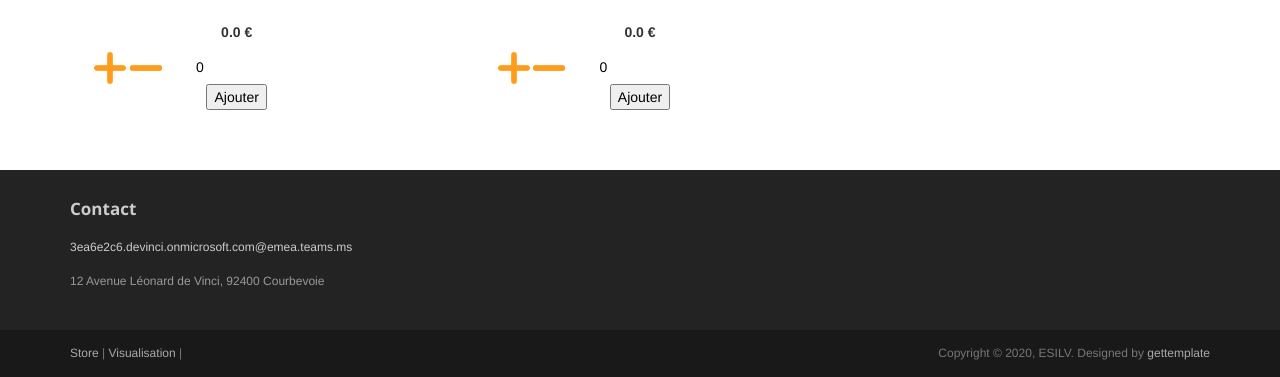
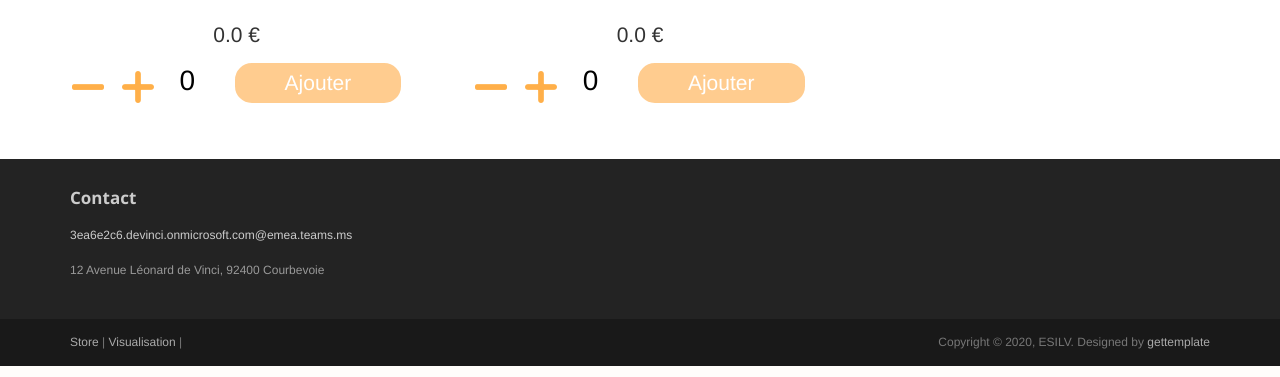
Before and after one commit to VictorGoubet/WicoronApp, a Django app: page /Magasin/Store in a window 1280 px wide. Shown: the part 1135-1512 px from the top of the page. Run offline with Django 3.2, Linux system fonts and the light colour scheme; a user stored in the database is signed in; data comes from the database, SQL or seed files in the repository; some libraries are stand-ins or nearby versions.

Commit message:
Mise en place des incrementeurs

```diff
--- a/WicoronApp/Magasin/Templates/Magasin/Store.html
+++ b/WicoronApp/Magasin/Templates/Magasin/Store.html
@@ -60,20 +60,17 @@
 		<div class=ProduitWrapper>
 			{%for produit in prdts%}
 				<div class="prdt center">
-					<h4>{{produit.Nom}}</h4>
+					<h4 class="grd">{{produit.Nom}}</h4>
 					<img src="{{produit.url}}" class="imgPrdt">
 					<p class="prix">{{produit.prix}} €</p>
+					<div class="incrementor">
+						<img class="pm" src="{% static 'images/down.png' %}" id=m_{{forloop.counter}} onclick="incInput(-1,this.getAttribute('id'))"/>
+						<img class="pm" src="{% static 'images/up.png' %}" id=p_{{forloop.counter}} onclick="incInput(1,this.getAttribute('id'))"/>
+						<input class="n" type="text" value="0" id=inpt_{{forloop.counter}} />
+						<button class="btn_Ajouter">Ajouter</button>
+					</div>
+				</div>
 
-					<div class="incrementor">
-						<img class="pm" src="{% static 'images/up.png' %}" onclick=incInput(1,4)/>
-						<img class="pm" src="{% static 'images/down.png' %}" onclick=incInput(-1,4) />
-						<input class="n" type="text" value="0" id='4' />
-						<button>Ajouter</button>
-					</div>
-
-
-
-				</div>
 			{% endfor %}
 		</div>
 
@@ -133,10 +130,16 @@
 
 	<script type="text/javascript" >
 	function incInput(i,id) {
-		var value = parseInt(document.getElementById(id).value, 10);
-		value += i;
-		document.getElementById(id).value = value;
+		sp=id.split('_');
+		var newid='inpt_'+sp[1];
+		var value =parseInt(document.getElementById(newid).value,10);
+		if((value>0 || i==1)&& !(value==5 && i==1)){
+			value += i;
+			document.getElementById(newid).value = value;
+		}
+
 	}
+
 	</script>
 	<script src="http://ajax.googleapis.com/ajax/libs/jquery/1.10.2/jquery.min.js"></script>
 	<script src="http://netdna.bootstrapcdn.com/bootstrap/3.0.0/js/bootstrap.min.js"></script>
--- a/WicoronApp/static/css/main.css
+++ b/WicoronApp/static/css/main.css
@@ -24,12 +24,27 @@
 	display: grid;
 }
 
+.btn_Ajouter:hover{
+	opacity: 1;
+	border-radius: 5em;
+}
 
+.btn_Ajouter{
+	border-radius: 0.8em;
+	width:50%;
+	height: 10%;
+	opacity: 0.5;
+	border:solid #FF9B22;
+	background-color: #FF9B22;
+	color: white;
+	font-size: 1.5em;
+}
 .ProduitWrapper{
+	position: relative;
 	margin-top: 5em;
 	display: grid;
 	grid-template-columns: repeat(3, 1fr);
-	grid-auto-rows: auto;
+	grid-auto-rows: 400px;
 	grid-column-gap: 5em;
 	grid-row-gap: 5em;
 }
@@ -82,8 +97,8 @@ ul.list-spaces li{ margin-bottom:10px; }
 .top-margin { margin-top:20px; }
 
 .prix{
-	font-weight: bold;
-	margin-top:2em;
+	margin-top:1em;
+	font-size: 1.5em;
 }
 
 .oneline{
@@ -92,14 +107,30 @@ ul.list-spaces li{ margin-bottom:10px; }
 
 .pm{
 	cursor:pointer;
+	margin-right: 1em;
+	opacity: 0.8;
 }
 
+.pm:hover{
+	opacity: 1;
+}
+.grd{
+	font-size: 2em;
+}
 .n{
 	border:none;
-	margin-left: 2em;
+	margin-right: 1em;
+	width:1.1em;
+	text-align: center;
+	font-size: 2em;
+}
+
+.prdt{
+	position:relative;
 }
 .incrementor{
-	display:inline;
+	bottom: 0;
+	display: inline;
 }
 
 .goPanier{
--- a/WicoronApp/static/js/template.js
+++ b/WicoronApp/static/js/template.js
@@ -10,4 +10,5 @@ jQuery(document).ready(function($) {
 		}
 	});
 
+
 });
```
